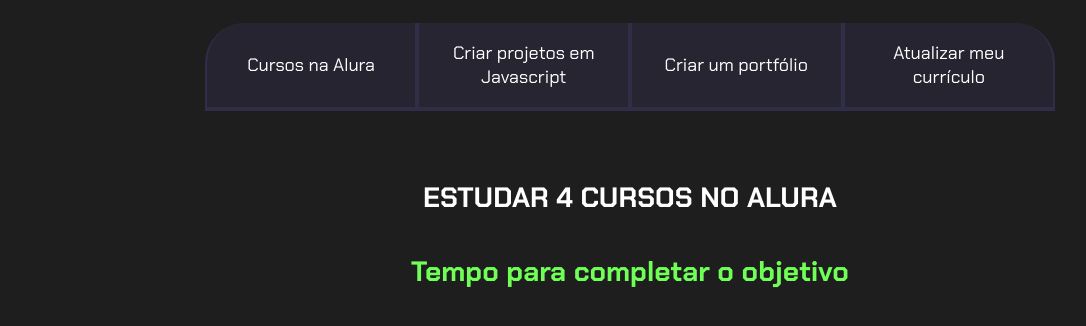
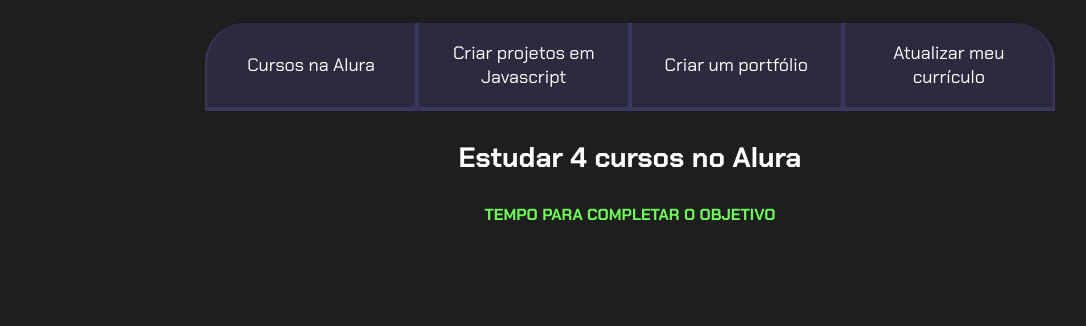
Before and after one commit to carolsilva0/eumemo, a plain HTML site: page index.html in a window 1280 px wide. Shown: the part 80-406 px from the top of the page, without its empty margins (10-1096 px from the left). Drawn offline with Linux system fonts and the light colour scheme.

Commit message:
Add files via upload

```diff
--- a/main.js
+++ b/main.js
@@ -1,12 +1,21 @@
 const botoes = document.querySelectorAll(".botao");
+const textos = document.querySelectorAll(".aba-conteudo");
 
-for(leti=0;i <botoes.length;i++){
-botoes[i].onlick = function(){
+for (let i= 0;i < botoes.length;i++){
+    botoes[i].onclick = function (){
 
-for(let  j=0;j<botoes.length;j++){
-botoes[j].classList.remove("ativo");
-}
+        for(let j=0;j<botoes.length;j++){
+            botoes[j].classList.remove("ativo");
+            textos[j].classList.remove("ativo");
+        }
 
-botoes[i].classList.add("ativo");
-}
-}
+        botoes[i].classList.add("ativo");
+        textos[i].classList.add("ativo");
+      }
+    }
+
+const contadores = document.querySelectorAll(".contador");
+const tempoObjetivo1 = new Date("2023-10-05T00:00:00");
+let tempoAtual = new Date();
+
+contadores[0].textContent = tempoObjetivo1 - tempoAtual;
--- a/style.css
+++ b/style.css
@@ -1,15 +1,15 @@
-@import url('https://fonts.googleapis.com/css2?family=Chakra+Petch:ital,wght@0,300;0,400;0,500;0,600;0,700;1,300;1,400;1,500;1,600;1,700&display=swap&#39');
+@import url('https://fonts.googleapis.com/css2?family=Chakra+Petch:wght@400;700&display=swap');
 
-:root{
-    --cor-de-fundo:#1E1E1E;
-    --verde:#6fff57;
-    --branco:#ffffff;
-    --botao-ativo:rgba(58,55,94,0.5);
-    --botao-inativo:rgba(58,55,94,0.3);
+:root {
+--cor-de-fundo: #1E1E1E;
+--verde: #6FFF57;
+--branco: #FFFFFF;
+--botao-ativo: #3A375E;
+--botao-inativo: rgba(58, 55, 94, 0.5);
+--texto-fundo: rgba(58, 55, 94, 0.3);
 }
 
-
-body{
+body {
 background-color: var(--cor-de-fundo);
 color: var(--branco);
 font-family: 'Chakra Petch', sans-serif;
@@ -36,8 +36,9 @@ body{
 color: var(--verde);
 }
 
+
 .botao {
-    font-family: "Chakra Petch", sans-serif;
+font-family: 'Chakra Petch', sans-serif;
 background-color: var(--botao-inativo);
 color: var(--branco);
 display: flex;
@@ -60,18 +61,16 @@ body{
 display: block;
 }
 
-
 .botao.ativo{
 background-color: var(--botao-ativo);
 border-bottom: 4px solid var(--verde);
 }
 
-.aba-textos{
+.abas-textos{
 background-color: var(--texto-fundo);
 padding: 40px;
 border-radius: 0 0 40px 40px;
 }
-
 .aba-conteudo.ativo{
 display:block;
 }
@@ -79,21 +78,21 @@ body{
 .aba-conteudo{
 display: none;
 }
+
 .aba-conteudo-titulo-principal{
 font-size: 28px;
 text-align: center;
+}
+.aba-conteudo-titulo-secundario{
+text-align: center;
+color: var(--verde);
 text-transform: uppercase;
 }
 
-.aba-conteudo-titulo-secundario{
-    font-size: 28px;
-    text-align: center;
-    color: var(--verde);
-}
 
 @media screen and (min-width: 768px) {
-    .botoes{
-        display:flex;
+.botoes {
+display: flex;
 }
 
 .botao:first-child {
@@ -102,6 +101,5 @@ body{
 
 .botao:last-child {
 border-radius: 0 40px 0 0;
-
 }
 }
```
Lines whose indentation alone changed are shown as unchanged.
